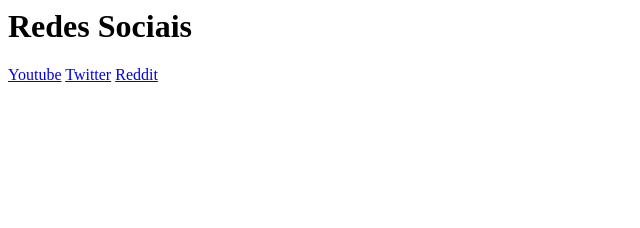
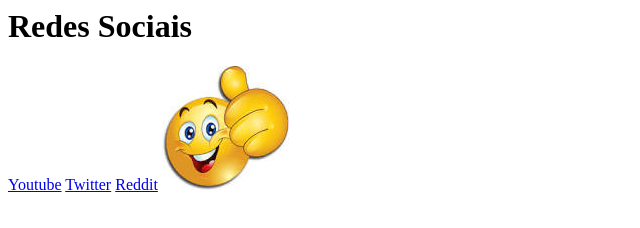
Before and after one commit to marquin223/Avaliacao03, a plain HTML site: page index.html in a window 1280 px wide. Shown: the whole page, without its empty margins (0-640 px from the left). Drawn offline with Linux system fonts and the light colour scheme.

Commit message:
Versão 6 -Página web

```diff
--- a/index.html
+++ b/index.html
@@ -8,5 +8,6 @@
 	<a href="https://www.youtube.com" target="=blank">Youtube</a>
 	<a href="https://twitter.com" target="=blank">Twitter</a>
 	<a href="https://www.reddit.com" target="=blank">Reddit</a>
+	<img src=imagens/joinha.jpeg alt="joinha"></img>
 </body>
 </html>
```
